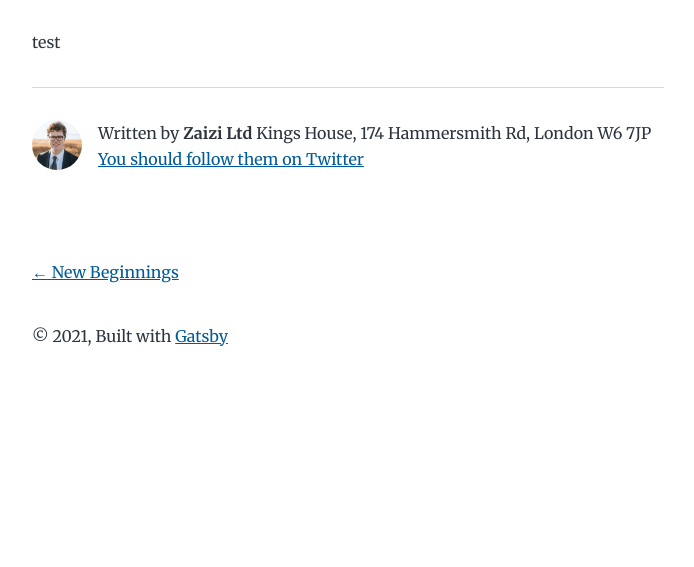
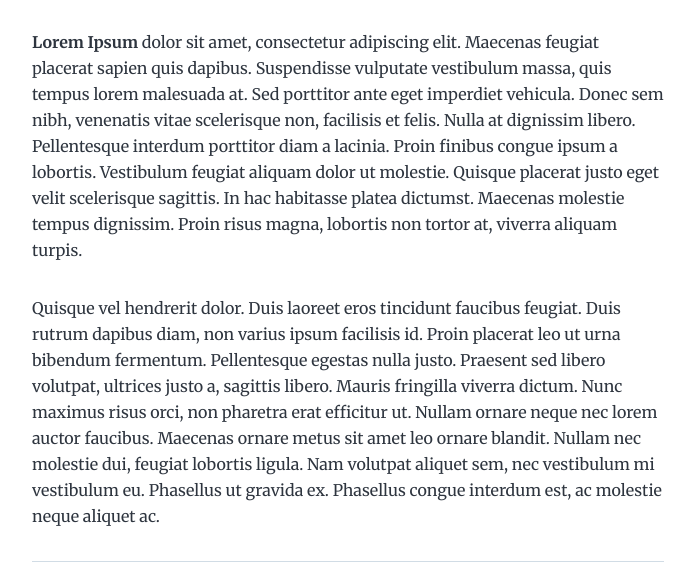
Before and after one commit to getmizanur/gatsby-blog, a Gatsby site: page /2021-06-06-test/ in a window 1280 px wide. Shown: the part 211-778 px from the top of the page, without its empty margins (292-986 px from the left). Built offline with nearby package versions, Linux system fonts and the light colour scheme; Gatsby itself is replaced by a stand-in of ours.

Commit message:
Update Blog “2021-06-06-test”

```diff
--- a/content/blog/2021-06-06-test.md
+++ b/content/blog/2021-06-06-test.md
@@ -3,4 +3,6 @@ layout: blog
 title: test
 date: 2021-06-06T22:54:05.253Z
 ---
-test
+**Lorem Ipsum** dolor sit amet, consectetur adipiscing elit. Maecenas feugiat placerat sapien quis dapibus. Suspendisse vulputate vestibulum massa, quis tempus lorem malesuada at. Sed porttitor ante eget imperdiet vehicula. Donec sem nibh, venenatis vitae scelerisque non, facilisis et felis. Nulla at dignissim libero. Pellentesque interdum porttitor diam a lacinia. Proin finibus congue ipsum a lobortis. Vestibulum feugiat aliquam dolor ut molestie. Quisque placerat justo eget velit scelerisque sagittis. In hac habitasse platea dictumst. Maecenas molestie tempus dignissim. Proin risus magna, lobortis non tortor at, viverra aliquam turpis.
+
+Quisque vel hendrerit dolor. Duis laoreet eros tincidunt faucibus feugiat. Duis rutrum dapibus diam, non varius ipsum facilisis id. Proin placerat leo ut urna bibendum fermentum. Pellentesque egestas nulla justo. Praesent sed libero volutpat, ultrices justo a, sagittis libero. Mauris fringilla viverra dictum. Nunc maximus risus orci, non pharetra erat efficitur ut. Nullam ornare neque nec lorem auctor faucibus. Maecenas ornare metus sit amet leo ornare blandit. Nullam nec molestie dui, feugiat lobortis ligula. Nam volutpat aliquet sem, nec vestibulum mi vestibulum eu. Phasellus ut gravida ex. Phasellus congue interdum est, ac molestie neque aliquet ac.
```
